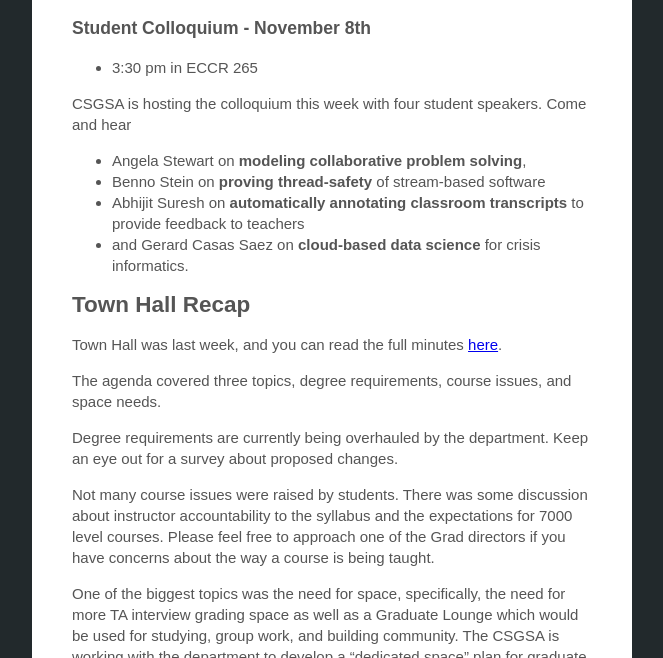
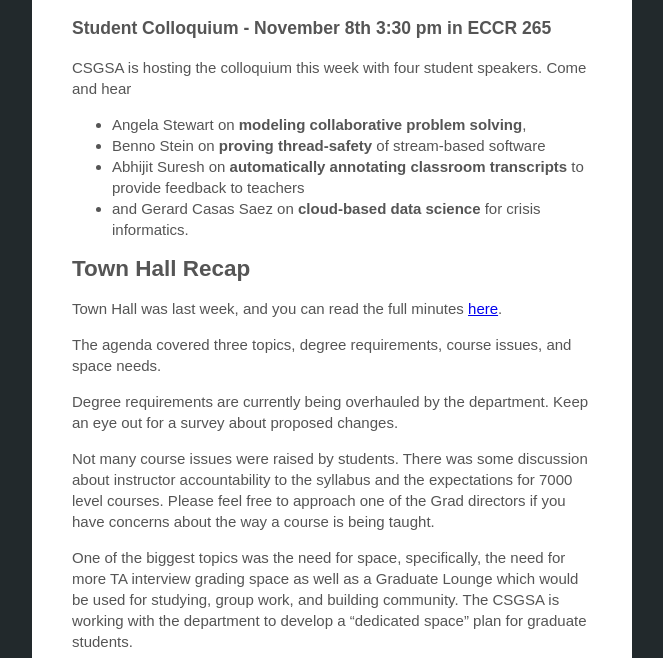
Before and after one commit to casassg/events-landing, a Jekyll site: the page built from _newsletters/2018-11-01.md, in a window 1280 px wide and 900 px high, scrolled down 995 px, cut to the strip 242-900 px from the top of the window. Shown: the whole strip, without its empty margins (308-971 px from the left). Built offline with Jekyll 4.4.1, drawn with Linux system fonts in a browser that asks for light colours.

Commit message:
A little formatting

```diff
--- a/_newsletters/2018-11-01.md
+++ b/_newsletters/2018-11-01.md
@@ -18,9 +18,7 @@
 
 <iframe src="https://www.google.com/maps/embed?pb=!1m18!1m12!1m3!1d3055.3790755929153!2d-105.28343048435602!3d40.022315187455554!2m3!1f0!2f0!3f0!3m2!1i1024!2i768!4f13.1!3m3!1m2!1s0x876bee9da14e08a5%3A0xd29842609ade714!2s1203+High+St%2C+Boulder%2C+CO+80304!5e0!3m2!1sen!2sus!4v1541194759071" width="400" height="350" frameborder="0" style="border:0" allowfullscreen></iframe>
 
-### Student Colloquium - November 8th
-
-- 3:30 pm in ECCR 265
+### Student Colloquium - November 8th 3:30 pm in ECCR 265
 
 CSGSA is hosting the colloquium this week with four student speakers. Come and hear
 
```
